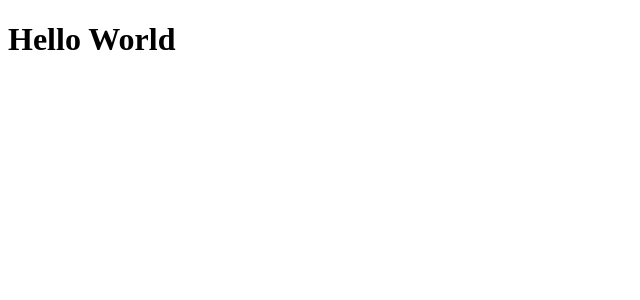
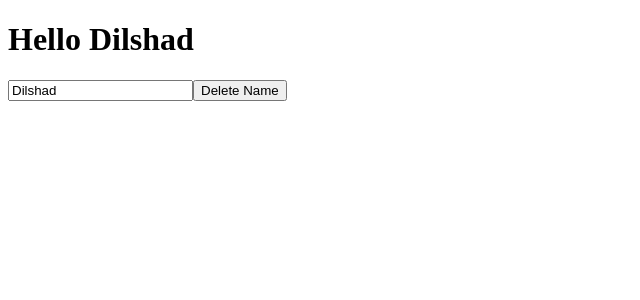
Before and after one commit to absurdengineer/react-experiments, a React (Create React App) app: page / in a window 1280 px wide. Shown: the top 300 px of the page, without its empty margins (0-640 px from the left). Built offline with nearby package versions, Linux system fonts and the light colour scheme.

Commit message:
Feat: Implemented useLocalStorage Hook.

```diff
--- a/src/App.tsx
+++ b/src/App.tsx
@@ -1,5 +1,24 @@
+import { ChangeEvent } from "react";
+import useLocalStorage from "./hooks/useLocalStorage";
+
+interface HandleChange {
+  (event: ChangeEvent<HTMLInputElement>): void;
+}
+
 const App = () => {
-  return <h1>Hello World</h1>;
+  const [name, setName, deleteName] = useLocalStorage("name", "Dilshad");
+
+  const handleChange: HandleChange = (event) => {
+    setName(event.target.value);
+  };
+
+  return (
+    <>
+      <h1>Hello {name}</h1>
+      <input type="text" value={name} onChange={handleChange} />
+      <button onClick={deleteName}>Delete Name</button>
+    </>
+  );
 };
 
 export default App;
--- /dev/null
+++ b/src/hooks/useLocalStorage.tsx
@@ -0,0 +1,36 @@
+import { useState } from "react";
+
+interface UseLocalStorage {
+  (key: string, initialValue: any): readonly [
+    string,
+    (value: any) => void,
+    () => void
+  ];
+}
+
+const useLocalStorage: UseLocalStorage = (key, initialValue) => {
+  const [storedValue, setStoredValue] = useState(() => {
+    const item = localStorage.getItem(key);
+    if (item && item !== "") {
+      return JSON.parse(item);
+    } else {
+      localStorage.setItem(key, JSON.stringify(initialValue));
+      return initialValue;
+    }
+  });
+
+  const setValue = (value: any) => {
+    const valueToStore = value instanceof Function ? value(storedValue) : value;
+    setStoredValue(valueToStore);
+    localStorage.setItem(key, JSON.stringify(valueToStore));
+  };
+
+  const deleteValue = () => {
+    localStorage.removeItem(key);
+    setStoredValue("");
+  };
+
+  return [storedValue, setValue, deleteValue] as const;
+};
+
+export default useLocalStorage;
```
